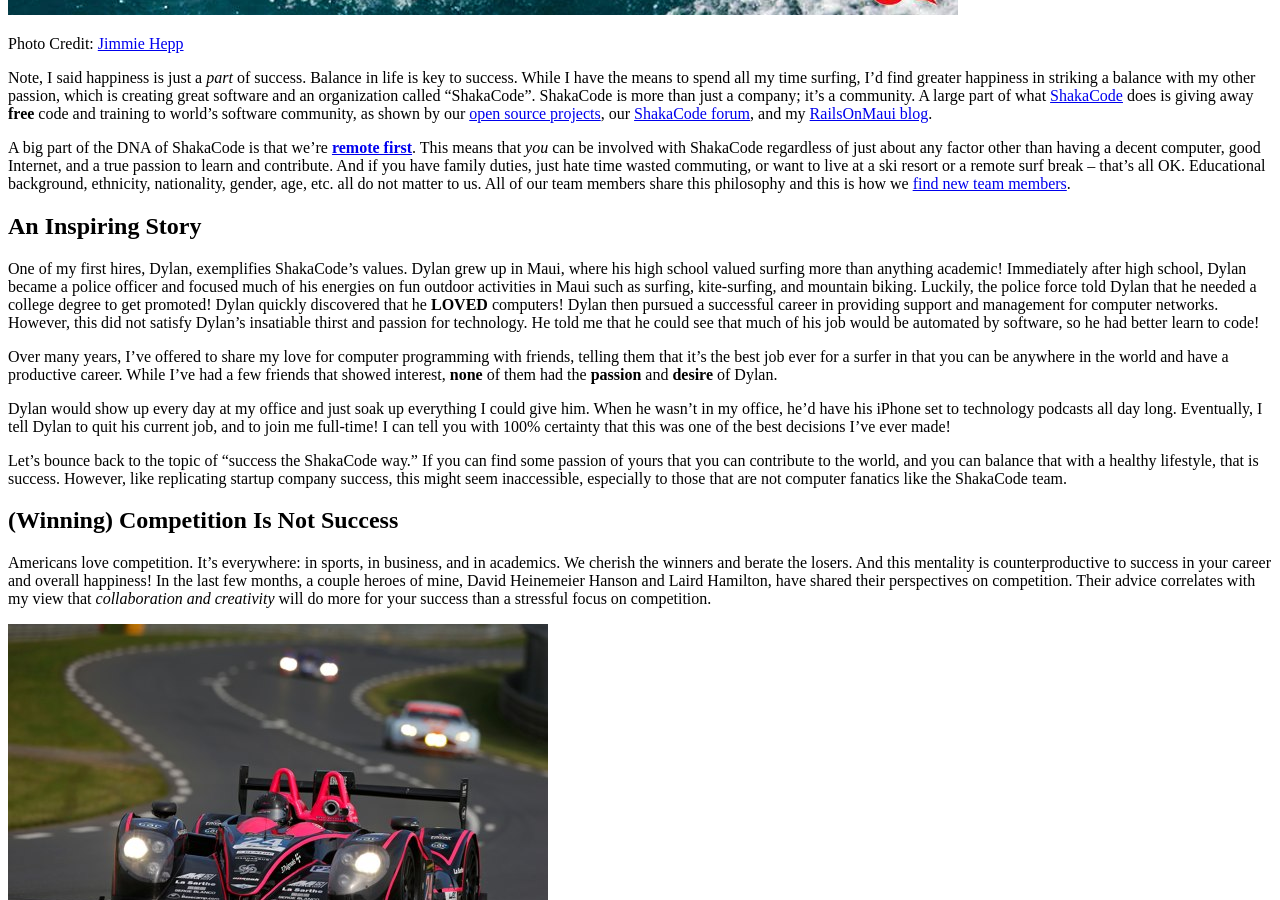
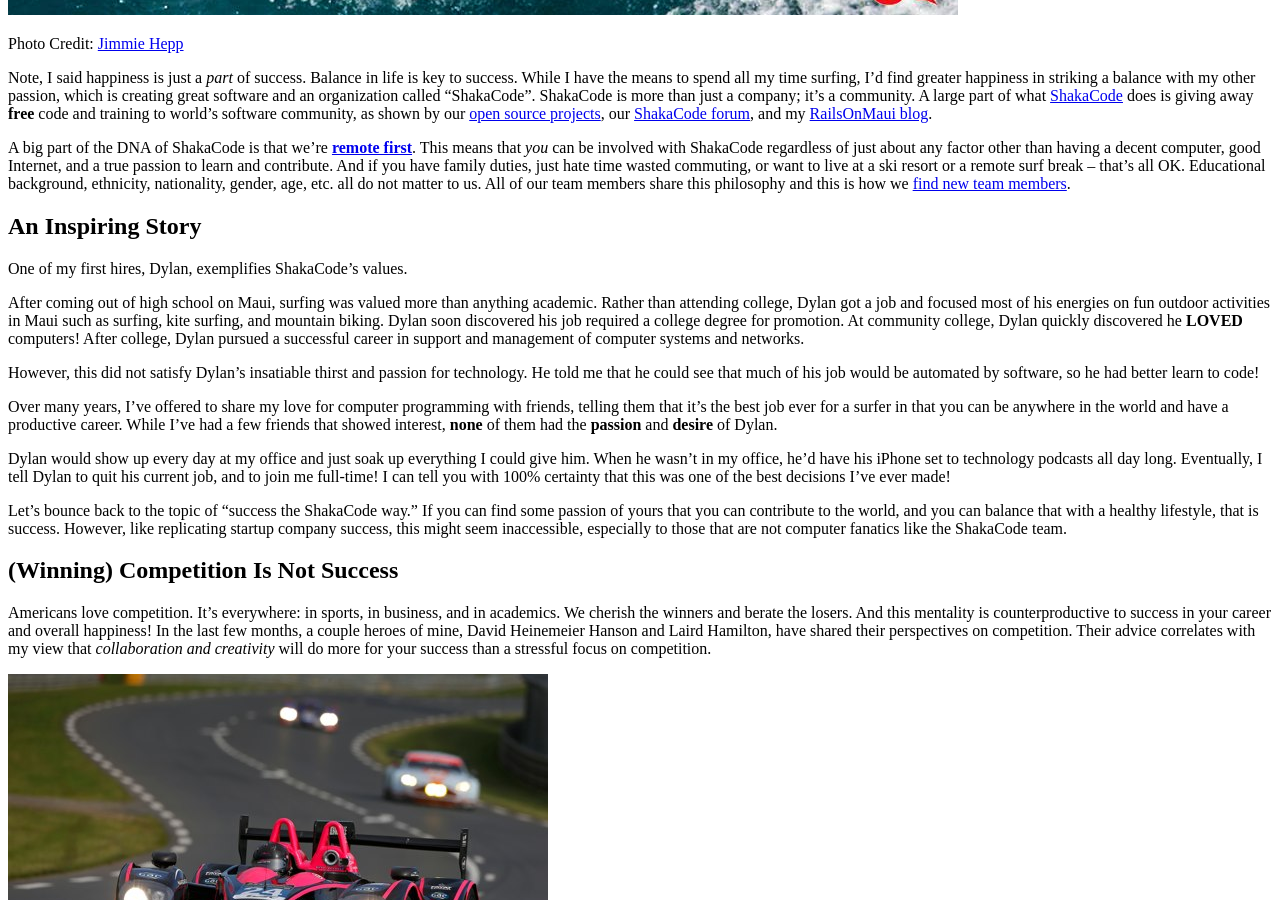
Before and after one commit to shakacode/shakacode-website, a Jekyll site: the page built from _posts/2015-11-26-success-the-shakacode-way.md, in a window 1280 px wide and 900 px high, scrolled down 1228 px. Built offline with Jekyll 4.4.1, drawn with Linux system fonts in a browser that asks for light colours; nearby versions of some CDN libraries; a script that is not in the unit is left out.

Commit message:
Update Dylan's part

```diff
--- a/_posts/2015-11-26-success-the-shakacode-way.md
+++ b/_posts/2015-11-26-success-the-shakacode-way.md
@@ -42,17 +42,19 @@ all do not matter to us. All of our team members share this philosophy and this
 is how we [find new team members](http://www.shakacode.com/about/#work-with-us).
 
 ## An Inspiring Story
+One of my first hires, Dylan, exemplifies ShakaCode's values.
 
-One of my first hires, Dylan, exemplifies ShakaCode's values. Dylan grew up in
-Maui, where his high school valued surfing more than anything academic!
-Immediately after high school, Dylan became a police officer and focused much of
-his energies on fun outdoor activities in Maui such as surfing, kite-surfing,
-and mountain biking. Luckily, the police force told Dylan that he needed a
-college degree to get promoted! Dylan quickly discovered that he **LOVED**
-computers! Dylan then pursued a successful career in providing support and
-management for computer networks. However, this did not satisfy Dylan's
-insatiable thirst and passion for technology. He told me that he could see that
-much of his job would be automated by software, so he had better learn to code!
+After coming out of high school on Maui, surfing was valued more than anything
+academic. Rather than attending college, Dylan got a job and focused most of his
+energies on fun outdoor activities in Maui such as surfing, kite surfing, and
+mountain biking. Dylan soon discovered his job required a college degree for
+promotion. At community college, Dylan quickly discovered he **LOVED**
+computers! After college, Dylan pursued a successful career in support and
+management of computer systems and networks.
+
+However, this did not satisfy Dylan's insatiable thirst and passion for
+technology. He told me that he could see that much of his job would be automated
+by software, so he had better learn to code!
 
 Over many years, I've offered to share my love for computer programming with
 friends, telling them that it's the best job ever for a surfer in that you can
```
